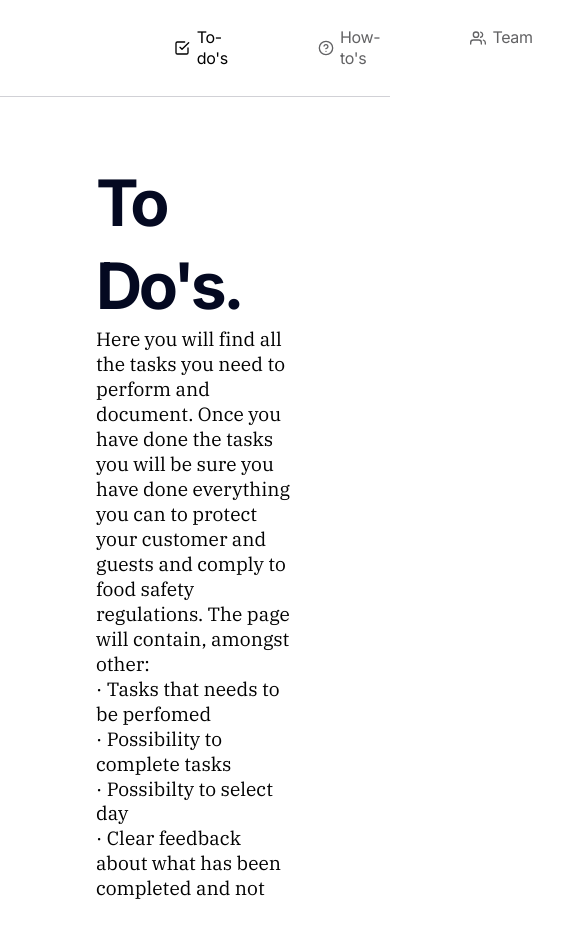
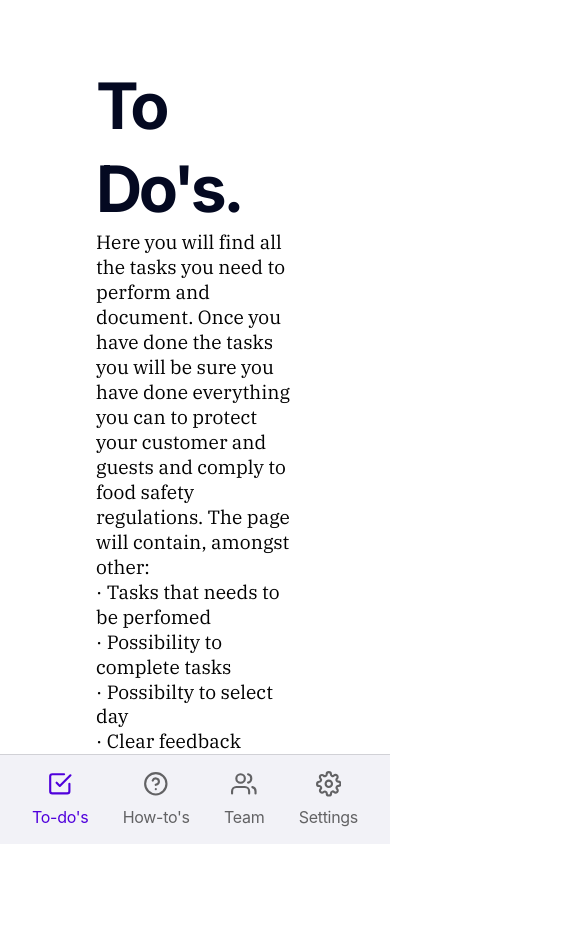
Before and after one commit to evilpaper/monica, a React (Create React App) app: page / in a window 390 px wide. Both pictures are taken after a click on the button "TRY MONICA NOW". Shown: the top 938 px of the page, 585 px wide, since content can reach past the window. After the commit the page ends 868 px from the top, so only its background shows below. Built offline with nearby package versions, Linux system fonts and the light colour scheme.

Commit message:
Add mobile specific navigation with conditional rendering

```diff
--- a/src/components/Navigation/Navigation.jsx
+++ b/src/components/Navigation/Navigation.jsx
@@ -1,4 +1,4 @@
-import React from "react";
+import React, { useState, useEffect } from "react";
 import {
   BrowserRouter as Router,
   Switch,
@@ -22,8 +22,75 @@ import SignUp from "../SignUp";
 import Landing from "../Landing";
 
 function Navigation() {
+  const [windowDimension, setWindowDimension] = useState(window.innerWidth);
+
+  useEffect(() => {
+    setWindowDimension(window.innerWidth);
+  }, []);
+
+  useEffect(() => {
+    function handleResize() {
+      setWindowDimension(window.innerWidth);
+    }
+    window.addEventListener("resize", handleResize);
+    return () => window.removeEventListener("resize", handleResize);
+  }, []);
+
+  const isMobile = windowDimension <= 640;
+  console.log(`${windowDimension} ${isMobile}`);
+
   return (
     <Router>
+      {isMobile ? (
+        <nav className="mobile-navigation-container">
+          <ul className="mobile-navigation-list">
+            <li className="mobile-navigation-list__item">
+              <NavLink
+                exact={true}
+                activeClassName="is-active"
+                className="mobile-navigation-link"
+                to="/"
+              >
+                <FiCheckSquare className="mobile-navigation__item--icon" />
+                <span>To-do's</span>
+              </NavLink>
+            </li>
+            <li className="mobile-navigation-list__item">
+              <NavLink
+                exact={true}
+                activeClassName="is-active"
+                className="mobile-navigation-link"
+                to="/howtos"
+              >
+                <FiHelpCircle className="mobile-navigation__item--icon" />
+                <span>How-to's</span>
+              </NavLink>
+            </li>
+            <li className="mobile-navigation-list__item">
+              <NavLink
+                exact={true}
+                activeClassName="is-active"
+                className="mobile-navigation-link"
+                to="/team"
+              >
+                <FiUsers className="mobile-navigation__item--icon" />
+                <span>Team</span>
+              </NavLink>
+            </li>
+            <li className="mobile-navigation-list__item">
+              <NavLink
+                exact={true}
+                activeClassName="is-active"
+                className="mobile-navigation-link"
+                to="/settings"
+              >
+                <FiSettings className="mobile-navigation__item--icon" />
+                <span>Settings</span>
+              </NavLink>
+            </li>
+          </ul>
+        </nav>
+      ) : (
         <nav className="navigation-container">
           <ul className="navigation-list">
             <li className="navigation-list__item">
@@ -102,6 +169,7 @@ function Navigation() {
             </li>
           </ul>
         </nav>
+      )}
 
       <Switch>
         <Route path="/howtos">
--- a/src/components/Navigation/styles.css
+++ b/src/components/Navigation/styles.css
@@ -49,6 +49,40 @@
   color: var(--color-base);
 }
 
+/* Mobile navigation */
+
+.mobile-navigation-container {
+  position: fixed;
+  width: 100vw;
+  bottom: 0;
+  padding-left: 1em;
+  padding-right: 1em;
+  border-top: 1px solid var(--color-lightgrey-three);
+  background-color: var(--color-lightgrey-one);
+  z-index: 100;
+}
+
+.mobile-navigation-list {
+  display: flex;
+  justify-content: space-between;
+}
+
+.mobile-navigation-link {
+  padding: 1em;
+  display: flex;
+  flex-direction: column;
+  align-items: center;
+  color: var(--color-darkgrey-one);
+  letter-spacing: -0.3px;
+}
+
+.mobile-navigation__item--icon {
+  font-size: 1.6em;
+  margin-bottom: 0.4em;
+}
+
+/* Active state */
+
 .is-active {
-  color: black;
+  color: var(--color-base);
 }
```
Also changed, not shown: src/App.css (line endings or trailing spaces). Lines whose indentation alone changed are shown as unchanged.
